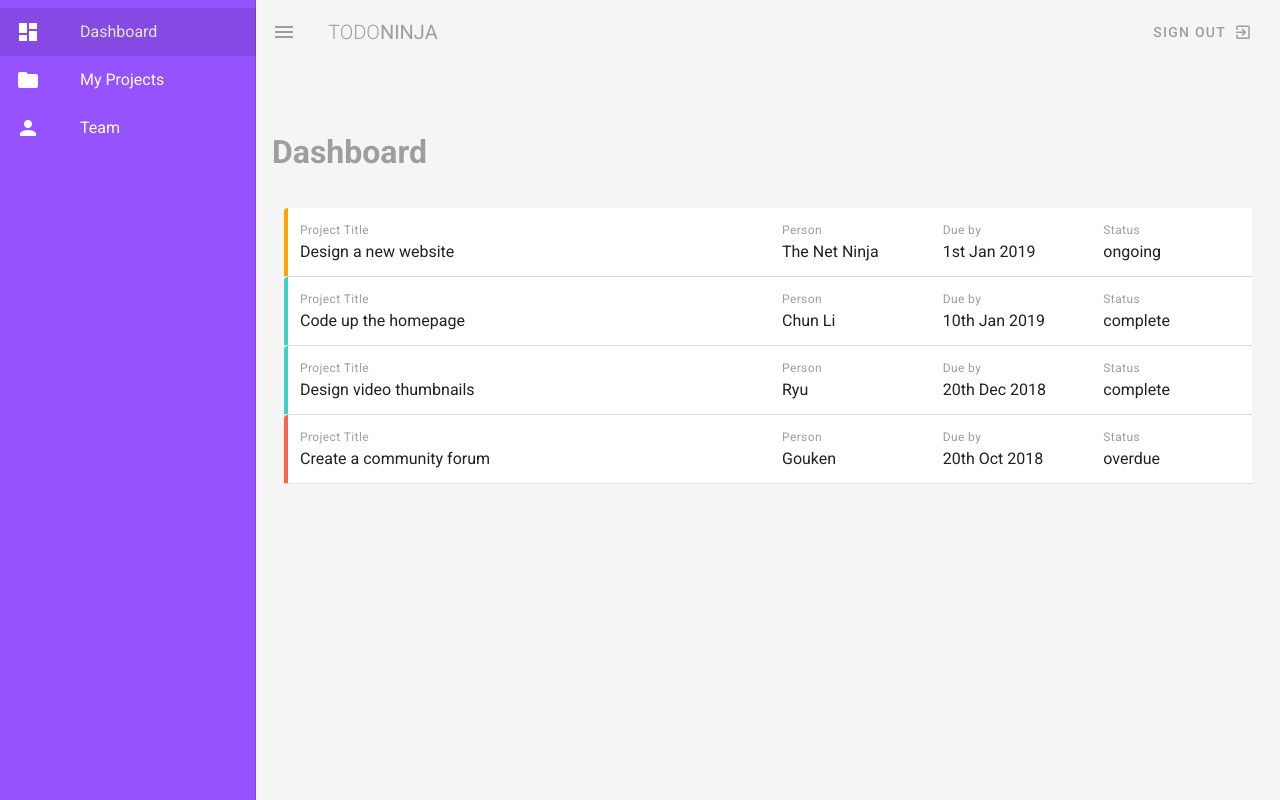
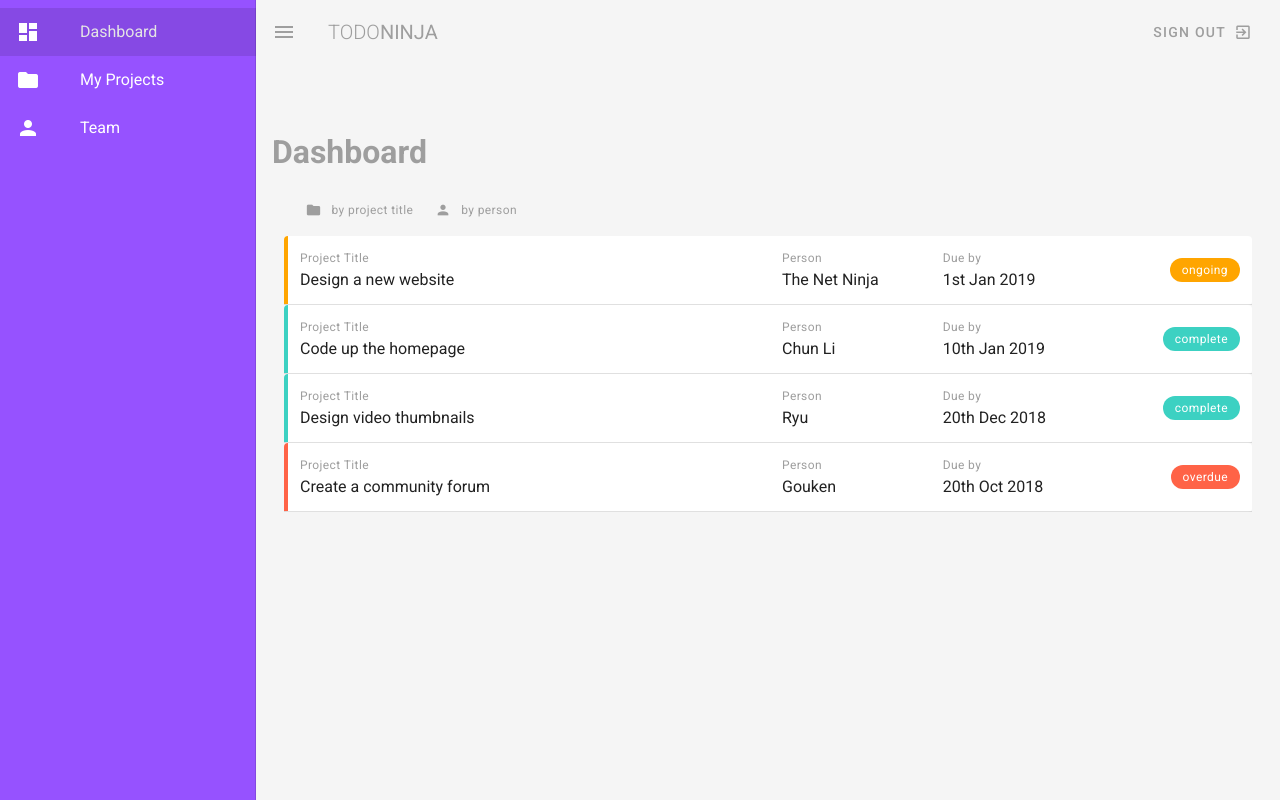
Before and after one commit to VirginieBouvarel/ninja-todo, a Vue app: page / in a window 1280 px wide. Built offline with nearby package versions, Linux system fonts and the light colour scheme.

Commit message:
ajout chip status et btn filtres

```diff
--- a/src/views/Dashboard.vue
+++ b/src/views/Dashboard.vue
@@ -4,8 +4,19 @@
 
     <v-container class="my-5">
 
+      <v-row class="ml-3 mb-3">
+        <v-btn small text dark color="grey" @click="sortBy(criteria.title)">
+          <v-icon left small>mdi-folder</v-icon>
+          <span class="text-caption text-lowercase">by project title</span>
+        </v-btn>
+        <v-btn small text dark color="grey" @click="sortBy(criteria.person)">
+          <v-icon left small>mdi-account</v-icon>
+          <span class="text-caption text-lowercase">by person</span>
+        </v-btn>
+      </v-row>
+
       <v-card flat class="pa-3" v-for="project in projects" :key="project.title">
-        <v-row :class="`project ${project.status}`">
+        <v-row :class="`project ${project.status}`" class="align-center">
           <v-col cols="12" md="6">
             <div class="caption grey--text">Project Title</div>
             <div>{{ project.title}}</div>
@@ -19,8 +30,9 @@
            <div>{{ project.due}}</div>
           </v-col>
           <v-col  cols="2" sm="4" md="2">
-            <div class="caption grey--text">Status</div>
-           <div>{{ project.status}}</div>
+            <div class="text-right">
+             <v-chip small :class="`white--text text-caption ${project.status}`">{{ project.status }}</v-chip>
+            </div>
           </v-col>
         </v-row>
 
@@ -40,13 +52,22 @@
   export default {
     name: 'Dashboard',
     data: () => ({
+      criteria: {
+        title: "title",
+        person: "person"
+      },
       projects: [
         { title: 'Design a new website', person: 'The Net Ninja', due: '1st Jan 2019', status: 'ongoing', content: 'Lorem ipsum dolor sit amet consectetur adipisicing elit. Sunt consequuntur eos eligendi illum minima adipisci deleniti, dicta mollitia enim explicabo fugiat quidem ducimus praesentium voluptates porro molestias non sequi animi!'},
         { title: 'Code up the homepage', person: 'Chun Li', due: '10th Jan 2019', status: 'complete', content: 'Lorem ipsum dolor sit amet consectetur adipisicing elit. Sunt consequuntur eos eligendi illum minima adipisci deleniti, dicta mollitia enim explicabo fugiat quidem ducimus praesentium voluptates porro molestias non sequi animi!'},
         { title: 'Design video thumbnails', person: 'Ryu', due: '20th Dec 2018', status: 'complete', content: 'Lorem ipsum dolor sit amet consectetur adipisicing elit. Sunt consequuntur eos eligendi illum minima adipisci deleniti, dicta mollitia enim explicabo fugiat quidem ducimus praesentium voluptates porro molestias non sequi animi!'},
         { title: 'Create a community forum', person: 'Gouken', due: '20th Oct 2018', status: 'overdue', content: 'Lorem ipsum dolor sit amet consectetur adipisicing elit. Sunt consequuntur eos eligendi illum minima adipisci deleniti, dicta mollitia enim explicabo fugiat quidem ducimus praesentium voluptates porro molestias non sequi animi!'},
       ]
-    })
+    }),
+    methods: {
+      sortBy(criteria) {
+        this.projects.sort((a,b) => a[criteria] < b[criteria] ? -1 : 1);
+      }
+    }
   }
 </script>
 
@@ -60,4 +81,13 @@
 .project.overdue {
   border-left: 4px solid tomato;
 }
+.v-chip.complete {
+  background: #3cd1c2 !important;
+}
+.v-chip.ongoing {
+  background: orange !important;
+}
+.v-chip.overdue {
+  background: tomato !important;
+}
 </style>
```
